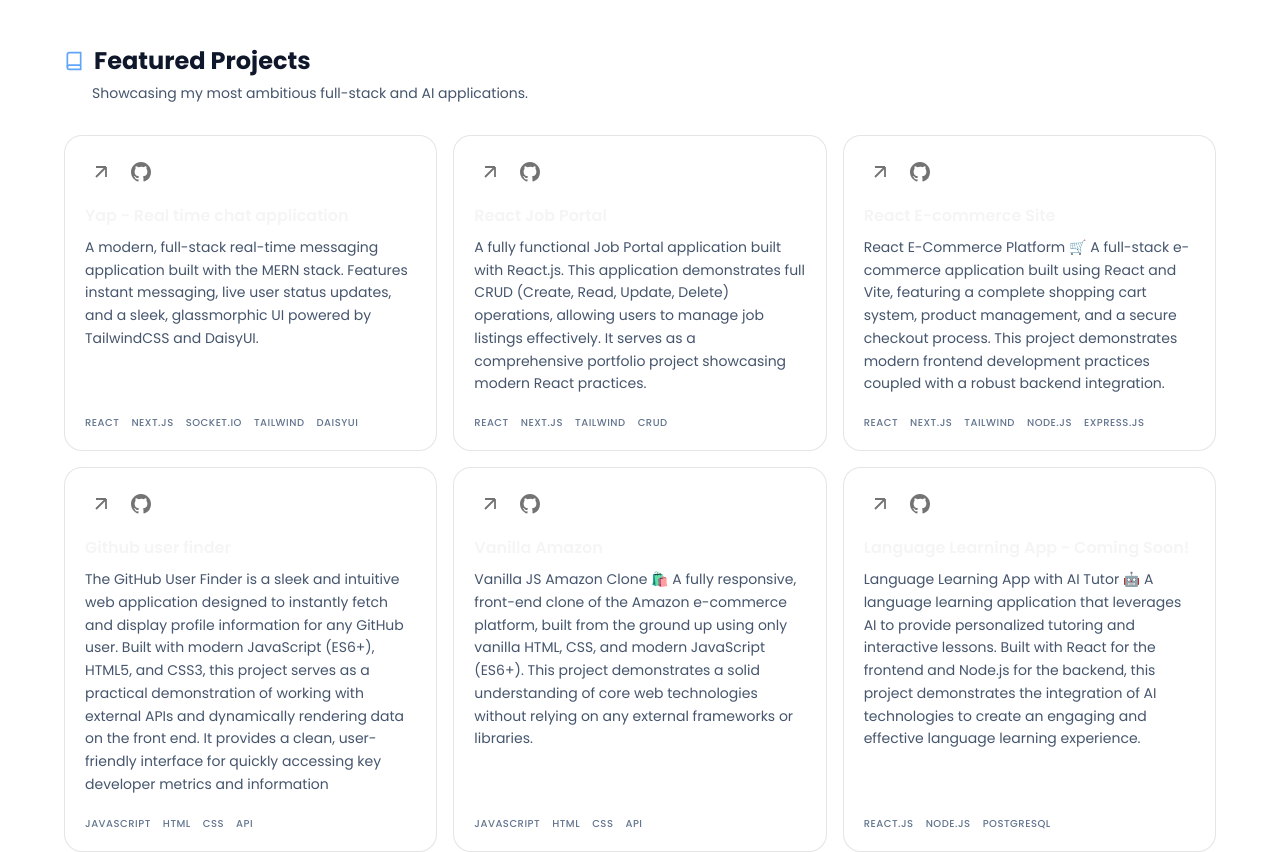
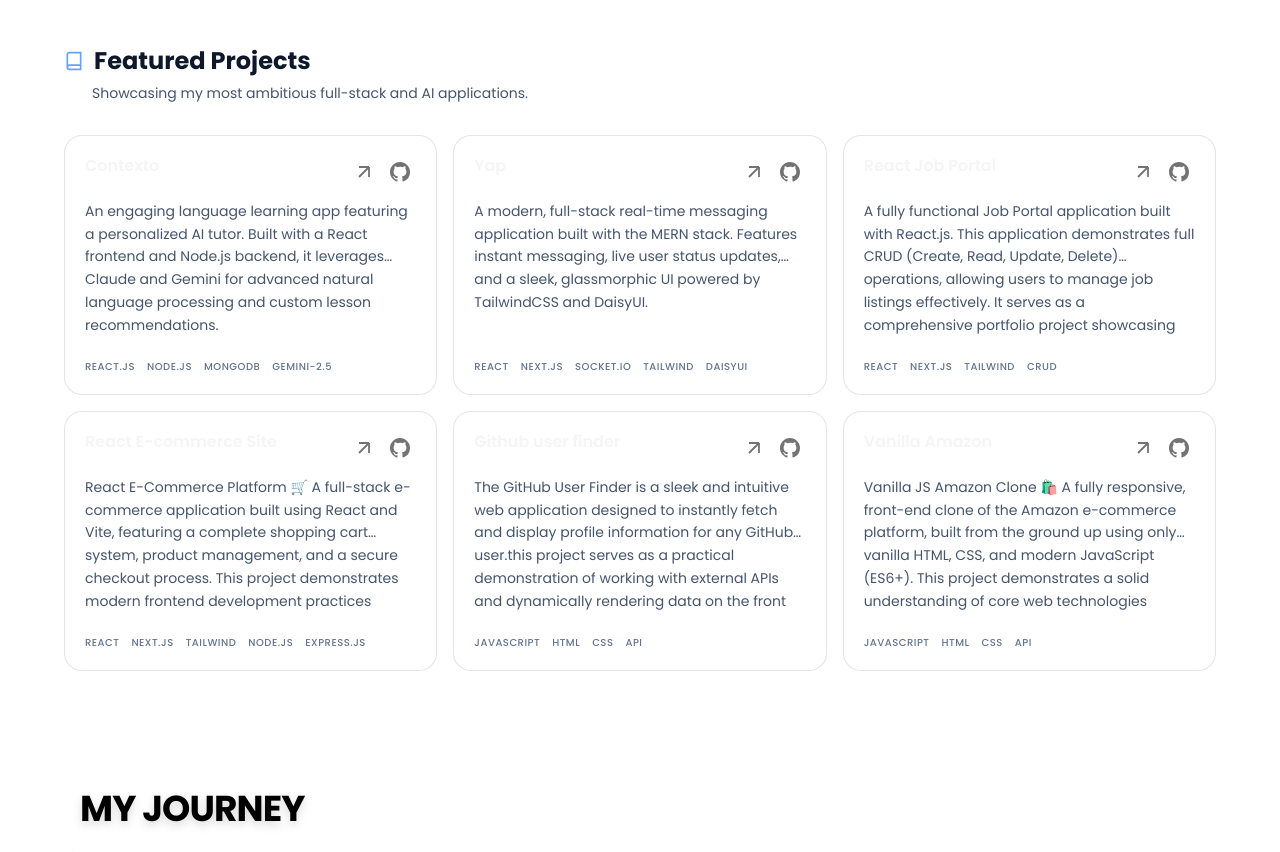
Before and after one commit to Abhishekyaddv/New-Portfolio, a Next.js app: page / in a window 1280 px wide. Shown: the part 1040-1892 px from the top of the page. Built offline with nearby package versions, Linux system fonts and the light colour scheme.

Commit message:
Refactor code structure for improved readability and maintainability

```diff
--- a/components/About.tsx
+++ b/components/About.tsx
@@ -186,8 +186,7 @@ export default function About() {
                     <p className="theme-heading text-md font-semibold dark:text-white">SDE Intern</p>
                     <div className="flex items-center gap-2 mt-0.5">
                       <span className="text-blue-500 text-md font-medium">Social Cults</span>
-                      <span className="theme-copy-muted text-xs dark:text-neutral-600">🌐</span>
-                      <span className="theme-copy-muted text-xs dark:text-neutral-600">in</span>
+
                     </div>
                     {/* <span className="theme-copy mt-2 inline-block rounded-md bg-gray-100 px-2 py-0.5 text-xs dark:bg-white/10">
                       Current Tenure: 4 months
@@ -197,12 +196,7 @@ export default function About() {
 
                 <div className="flex flex-col items-start gap-2 sm:items-end">
                   <span className="theme-copy-muted text-md">Jan 2026 - Present</span>
-                  {/* briefcase icon */}
-                  {/* <svg viewBox="0 0 80 60" className="h-14 w-20 text-gray-100 dark:text-white/10" fill="currentColor z-10">
-                    <rect x="15" y="20" width="50" height="34" rx="4"/>
-                    <rect x="28" y="13" width="24" height="12" rx="3" fill="none" stroke="currentColor" strokeWidth="4"/>
-                    <rect x="35" y="34" width="10" height="6" rx="1" fill="white"/>
-                  </svg> */}
+
                 </div>
               </div>
             </div>
@@ -217,7 +211,7 @@ export default function About() {
 
           <div className="theme-panel overflow-hidden">
             {/* Map placeholder */}
-            <div className="relative flex h-[150px] items-center justify-center bg-gray-100 dark:bg-white/5">
+            <div className="relative flex h-37.5 items-center justify-center bg-gray-100 dark:bg-white/5">
               <div className="absolute inset-0 bg-[radial-gradient(circle_at_50%_50%,#e5e7eb_1px,transparent_1px)] bg-[length:20px_20px] dark:bg-[radial-gradient(circle_at_50%_50%,rgba(148,163,184,0.25)_1px,transparent_1px)]" />
 
               {/* Pulse rings — three staggered rings expanding from center */}
--- a/components/Projects.tsx
+++ b/components/Projects.tsx
@@ -1,5 +1,7 @@
 "use client";
 
+import { col } from "motion/react-client";
+import Image from "next/image";
 import { useRef, useState, useSyncExternalStore } from "react";
 
 type Theme = "dark" | "light";
@@ -27,26 +29,39 @@ function subscribe(onStoreChange: () => void) {
 }
 
 const projects = [
+   {
+    id: 1,
+    title: "Contexto",
+    description:
+      "An engaging language learning app featuring a personalized AI tutor. Built with a React frontend and Node.js backend, it leverages Claude and Gemini for advanced natural language processing and custom lesson recommendations.",
+    tags: ["REACT.JS", "NODE.JS", "MONGODB", "GEMINI-2.5"],
+    color: "#60a5fa",
+    liveUrl: "https://scenario-based-language-learning-ap.vercel.app/",
+    githubUrl: "https://github.com/Abhishekyaddv/Scenario-based-language-learning-App",
+    preview: "/Contexto.png",
+    previewLabel: "Contexto - Real time contextual learning app with AI tutor",
+    previewBg: "#1a0f1a",
+  },
   {
-    id: 1,
-    title: "Yap - Real time chat application",
+    id: 2,
+    title: "Yap",
     description:
       "A modern, full-stack real-time messaging application built with the MERN stack. Features instant messaging, live user status updates, and a sleek, glassmorphic UI powered by TailwindCSS and DaisyUI.",
     tags: ["REACT", "NEXT.JS", "SOCKET.IO", "TAILWIND", "DAISYUI"],
-    color: "#ef4444",
+    color: "#f97316",
     liveUrl: "https://www.linkedin.com/in/abhishekyaaddv/recent-activity/all/",
     githubUrl: "https://github.com/Abhishekyaddv/YaP---Realtime-Chat-Aplication",
     preview: "/yap.png",
-    previewLabel: "Yap - Real time chat application",
+    previewLabel: "Yap",
     previewBg: "#0f0f1a",
   },
   {
-    id: 2,
+    id: 3,
     title: "React Job Portal",
     description:
       "A fully functional Job Portal application built with React.js. This application demonstrates full CRUD (Create, Read, Update, Delete) operations, allowing users to manage job listings effectively. It serves as a comprehensive portfolio project showcasing modern React practices.",
     tags: ["REACT", "NEXT.JS", "TAILWIND", "CRUD"],
-    color: "#22d3ee",
+    color: "#4ade80",
     liveUrl: "https://www.linkedin.com/in/abhishekyaaddv/recent-activity/all/",
     githubUrl: "https://github.com/Abhishekyaddv/Job-Portal-React",
     preview: "/react-portal.png",
@@ -54,12 +69,12 @@ const projects = [
     previewBg: "#0f1a0f",
   },
   {
-    id: 3,
+    id: 4,
     title: "React E-commerce Site",
     description:
       "React E-Commerce Platform 🛒 A full-stack e-commerce application built using React and Vite, featuring a complete shopping cart system, product management, and a secure checkout process. This project demonstrates modern frontend development practices coupled with a robust backend integration.",
     tags: ["REACT", "NEXT.JS", "TAILWIND", "NODE.JS", "EXPRESS.JS"],
-    color: "#818cf8",
+    color: "#f43f5e",
     liveUrl: "https://www.linkedin.com/in/abhishekyaaddv/recent-activity/all/",
     githubUrl: "https://github.com/Abhishekyaddv/React-Ecommerce-Site",
     preview: "/HomePage.png",
@@ -67,12 +82,12 @@ const projects = [
     previewBg: "#0f0f1a",
   },
   {
-    id: 4,
+    id: 5,
     title: "Github user finder",
     description:
-      "The GitHub User Finder is a sleek and intuitive web application designed to instantly fetch and display profile information for any GitHub user. Built with modern JavaScript (ES6+), HTML5, and CSS3, this project serves as a practical demonstration of working with external APIs and dynamically rendering data on the front end. It provides a clean, user-friendly interface for quickly accessing key developer metrics and information",
+      "The GitHub User Finder is a sleek and intuitive web application designed to instantly fetch and display profile information for any GitHub user.this project serves as a practical demonstration of working with external APIs and dynamically rendering data on the front end. It provides a clean, user-friendly interface for quickly accessing key developer metrics and information",
     tags: ["JAVASCRIPT", "HTML", "CSS", "API"],
-    color: "#f97316",
+    color: "#60a5fa",
     liveUrl: "https://abhishekyaddv.github.io/GitHub-User-Finder-A-Dynamic-API-Powered-Web-Application/github.html",
     githubUrl: "https://github.com/Abhishekyaddv/GitHub-User-Finder-A-Dynamic-API-Powered-Web-Application",
     preview: "/Github.png",
@@ -80,31 +95,19 @@ const projects = [
     previewBg: "#1a0f0f",
   },
   {
-    id: 5,
+    id: 6,
     title: "Vanilla Amazon",
     description:
       "Vanilla JS Amazon Clone 🛍️ A fully responsive, front-end clone of the Amazon e-commerce platform, built from the ground up using only vanilla HTML, CSS, and modern JavaScript (ES6+). This project demonstrates a solid understanding of core web technologies without relying on any external frameworks or libraries.",
     tags: ["JAVASCRIPT", "HTML", "CSS", "API"],
-    color: "#4ade80",
+    color: "#f97316",
     liveUrl: "https://abhishekyaddv.github.io/Vanilla-Amazon-Project/amazon.html",
     githubUrl: "https://github.com/Abhishekyaddv/Vanilla-Amazon-Project",
     preview: "/vanilla.png",
     previewLabel: "Vanilla Amazon",
     previewBg: "#0f1a12",
   },
-  {
-    id: 6,
-    title: "Language Learning App - Coming Soon!",
-    description:
-      "Language Learning App with AI Tutor 🤖 A language learning application that leverages AI to provide personalized tutoring and interactive lessons. Built with React for the frontend and Node.js for the backend, this project demonstrates the integration of AI technologies to create an engaging and effective language learning experience.",
-    tags: ["REACT.JS", "NODE.JS", "POSTGRESQL"],
-    color: "#e879f9",
-    liveUrl: "#",
-    githubUrl: "#",
-    preview: "/previews/drivedeck.png",
-    previewLabel: "Language Learning App - Coming Soon!",
-    previewBg: "#1a0f1a",
-  },
+
 ];
 
 // Arrow icon
@@ -183,9 +186,11 @@ export default function Projects() {
                 className="h-[130px] w-full flex items-center justify-center"
                 style={{ backgroundColor: activeProject.previewBg }}
               >
-                <img
+                <Image
                   src={activeProject.preview}
                   alt={activeProject.previewLabel}
+                  width={220}
+                  height={130}
                   className="w-full h-full object-cover"
                   onError={(e) => {
                     // fallback — show a branded placeholder
@@ -245,23 +250,23 @@ function ProjectCard({
     <div
       onMouseEnter={onHover}
       onMouseLeave={onLeave}
-      className="group relative flex cursor-default flex-col justify-between rounded-2xl border p-5 transition-all duration-300 border-black/10 bg-white hover:border-black/20 hover:bg-slate-50 dark:border-white/5 dark:bg-[#1c1c1f] dark:hover:border-white/10 dark:hover:bg-[#222226]"
+      className="group relative flex h-65 cursor-default flex-col rounded-2xl border p-5 transition-all duration-300 border-black/10 bg-white hover:border-black/20 hover:bg-slate-50 dark:border-white/5 dark:bg-[#1c1c1f] dark:hover:border-white/10 dark:hover:bg-[#222226]"
       style={{
         boxShadow: isHovered
           ? `0 0 0 1px ${project.color}22, 0 8px 32px ${project.color}11`
           : "none",
       }}
     >
-      {/* Top row: dot + actions */}
-      <div className="mb-4 flex items-center justify-between">
-        {/* Color dot */}
-        {/* <span
-          className="h-2.5 w-2.5 rounded-full transition-transform duration-300 group-hover:scale-125"
-          style={{ backgroundColor: project.color }}
-        /> */}
+      {/* Title + action buttons */}
+      <div className="mb-3 flex items-start justify-between gap-3">
+        <h3
+          className="min-w-0 flex-1 truncate text-base font-semibold leading-tight transition-colors duration-200"
+          style={{ color: isHovered ? project.color : isDark ? "#f5f5f5" : "#0f172a" }}
+        >
+          {project.title}
+        </h3>
 
-        {/* Action buttons */}
-        <div className="flex items-center gap-2 text-neutral-500 dark:text-neutral-500">
+        <div className="shrink-0 flex items-center gap-1 text-neutral-500 dark:text-neutral-500">
           <a
             href={project.liveUrl}
             target="_blank"
@@ -283,16 +288,17 @@ function ProjectCard({
         </div>
       </div>
 
-      {/* Title */}
-      <h3
-        className="mb-2 text-base font-semibold transition-colors duration-200"
-        style={{ color: isHovered ? project.color : isDark ? "#f5f5f5" : "#0f172a" }}
+      {/* Description */}
+      <p
+        className="mb-5 flex-1 text-sm leading-relaxed text-slate-600 dark:text-neutral-400"
+        style={{
+          display: "-webkit-box",
+          WebkitBoxOrient: "vertical",
+          WebkitLineClamp: 3,
+          overflow: "hidden",
+          textOverflow: "ellipsis",
+        }}
       >
-        {project.title}
-      </h3>
-
-      {/* Description */}
-      <p className="mb-5 flex-1 text-sm leading-relaxed text-slate-600 dark:text-neutral-400">
         {project.description}
       </p>
 
```
Also changed, not shown: public/Contexto.png (added).
